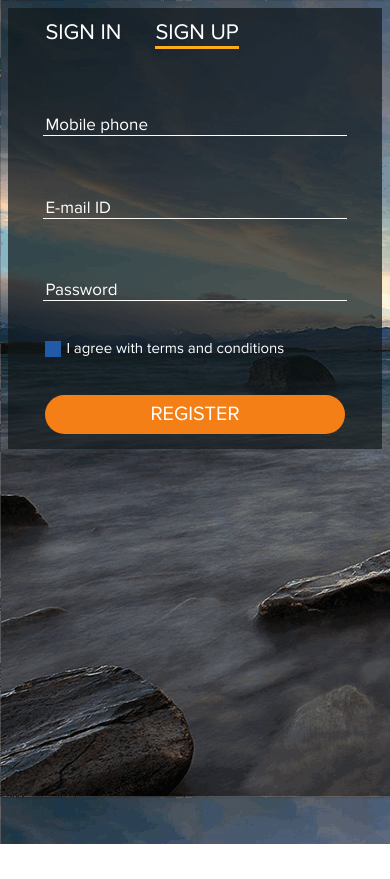
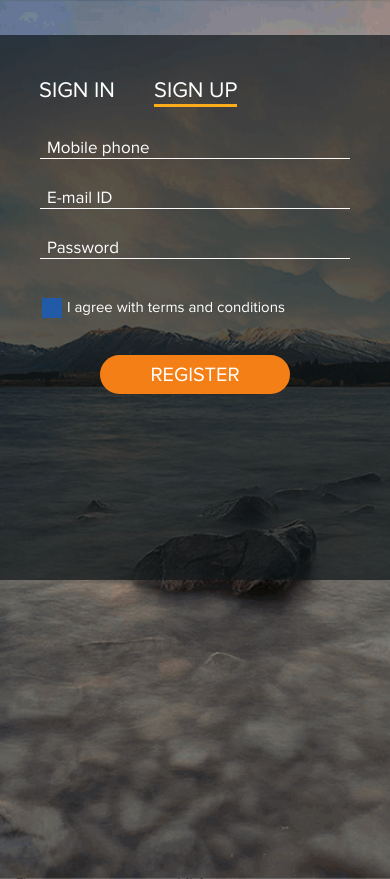
Before and after one commit to gagarin880120/html-css-registration-homework, a plain HTML site: page index.html in a window 390 px wide. Before the commit the page ends 844 px from the top, so only its background shows below. Drawn offline with nearby package versions, Linux system fonts and the light colour scheme.

Commit message:
fix: minor changes

```diff
--- a/index.html
+++ b/index.html
@@ -4,6 +4,7 @@
   <meta charset="UTF-8">
   <meta name="viewport" content="width=device-width, initial-scale=1.0">
   <link rel="stylesheet" href="style.css">
+  <link rel="stylesheet" href="https://cdnjs.cloudflare.com/ajax/libs/meyer-reset/2.0/reset.css" integrity="sha256-7VVaJ5GDwFQiLIc+eNksQLUSSY5JNZtqv9o2BI8UGYg=" crossorigin="anonymous" />
   <title>Registration form</title>
 </head>
 <body>
@@ -25,7 +26,7 @@
     </form>
 
     <form action="https://reqres.in/api/register" method="POST" class="registration--form signUp__form">
-      <input type="tel" class="registration--form--field signUp__tel" name="phone" required placeholder="Mobile phone">
+      <input type="tel" class="registration--form--field" name="phone" required placeholder="Mobile phone">
       <input type="email" class="registration--form--field signUp__email" name="email" required placeholder="E-mail ID">
       <input type="password" class="registration--form--field signUp__password" name="password" required placeholder="Password">
       <input type="checkbox" required id="checkSignUp" class="registration--form--checkbox">
--- a/style.css
+++ b/style.css
@@ -5,19 +5,20 @@
 
 body {
   background: url(./assets/images/Layer\ 4\ copy@1X.png);
-  background-size: cover cover;
+  background-size: cover;
+  background-position: center;
+  /* width: 100vw;*/
+  height: 100vh;
   font-family: "Proxima Nova";
-  display: flex;
-  justify-content: center;
 }
 
 .registration {
-  width: 32%;
   margin: 0 auto;
   margin-top: 9%;
+  height: 500px;
+  width: 430px;
   background-color: rgba(17,23,27,.7);
-  padding-top: 3%;
-  padding-bottom: 4%;
+  padding-top: 45px;
 }
 
 .registration--tabs--radio {
@@ -31,10 +32,11 @@ body {
   border: none;
   margin-left: 10%;
   cursor: pointer;
+  font-family: "Proxima Nova";
 }
 
 .signUp__label {
-  margin-left: 8%;
+  margin-left: 9%;
 }
 
 .registration--tabs--radio:checked + .registration--tabs--label {
@@ -43,26 +45,23 @@ body {
 
 .registration--form {
   display: none;
+  flex-direction: column;
+  align-items: center;
+  padding: 87px 42px 0;
 }
 
 .signIn__button:checked ~ .signIn__form {
   display: flex;
-  flex-direction: column;
-  align-items: center;
-  margin-top: 19%;
 }
 
 .signUp__button:checked ~ .signUp__form {
   display: flex;
-  flex-direction: column;
-  align-items: center;
-  margin-top: 19%;
 }
 
 .registration--form--field {
   outline: none;
   font-family: "Proxima Nova";
-  width: 80%;
+  width: 100%;
   background-color: transparent;
   border: none;
   color: #ffffff;
@@ -70,7 +69,7 @@ body {
 }
 
 .signUp__email, .signUp__password {
-  margin-top: 17%;
+  margin-top: 21%;
 }
 
 .signIn__email {
@@ -78,12 +77,13 @@ body {
 }
 
 .signIn__password {
-  margin-top: 17%;
+  margin-top: 21%;
 }
 
 .registration--form--field::placeholder {
   font-size: 17px;
   color: #ffffff;
+  padding-left: 5px;
 }
 
 .registration--form--checkbox {
@@ -92,22 +92,22 @@ body {
 
 .registration--form--checkbox--label {
   align-self: start;
-  margin-top: 10%;
-  margin-left: 10%;
   font-size: 15px;
   color: #ffffff;
   position: relative;
   cursor: pointer;
+  font-family: "Proxima Nova";
+  margin-top: 13%;
 }
 
 .signIn__checkbox__label {
-  margin-top: 8%;
+  margin-top: 11%;
 }
 
 .registration--form--checkbox--label:before {
   content:'';
   background-color: #215AA7;
-  padding: 8px;
+  padding: 10px;
   display: inline-block;
   position: relative;
   vertical-align: middle;
@@ -129,12 +129,11 @@ body {
 }
 
 .registration--form--submit {
-  width: 45%;
+  width: 190px;
   height: 39px;
   border-radius: 20px;
   background-color: #f57f17;
   margin: 0 auto;
-  margin-top: 10%;
   outline: none;
   border: none;
   font-family: "Proxima Nova";
@@ -142,10 +141,11 @@ body {
   color: #ffffff;
   text-transform: uppercase;
   cursor: pointer;
+  margin-top: 12%;
 }
 
 .signIn__submit {
-  margin-top: 15%;
+  margin-top: 17%;
 }
 
 .registration--form--submit:active {
@@ -156,22 +156,19 @@ body {
   text-decoration: none;
   color: #ffffff;
   text-align: center;
-  font-size: 18px;
-  margin-top: 5%;
-}
-
-@media screen and (max-width: 800px) {
-  .registration {
-    width: 45%;
-  }
-  .registration--form--submit {
-    width: 80%;
-  }
+  font-size: 20px;
+  font-family: "Proxima Nova";
+  margin-top: 7%;
 }
 
 @media screen and (max-width: 600px) {
   .registration {
     width: 100%;
-    margin: 0;
+  }
+  .registration--form {
+    padding-top: 2%;
+  }
+  .registration--form--field {
+    margin-top: 10%;
   }
 }
```
